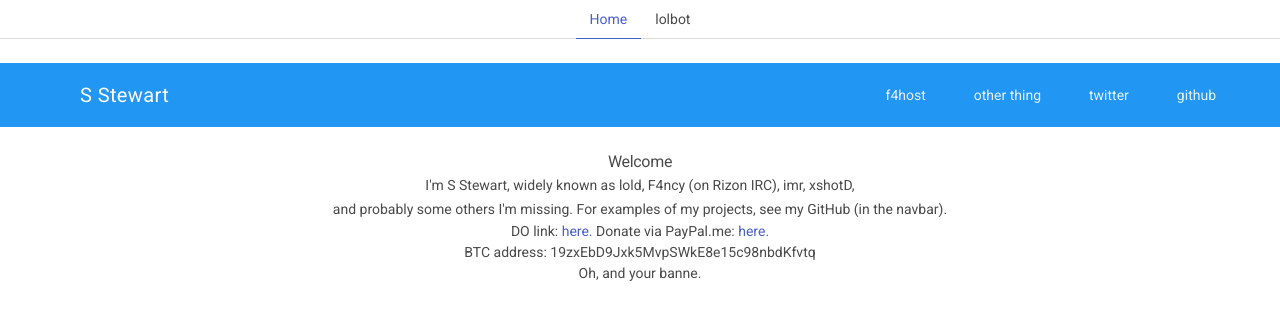
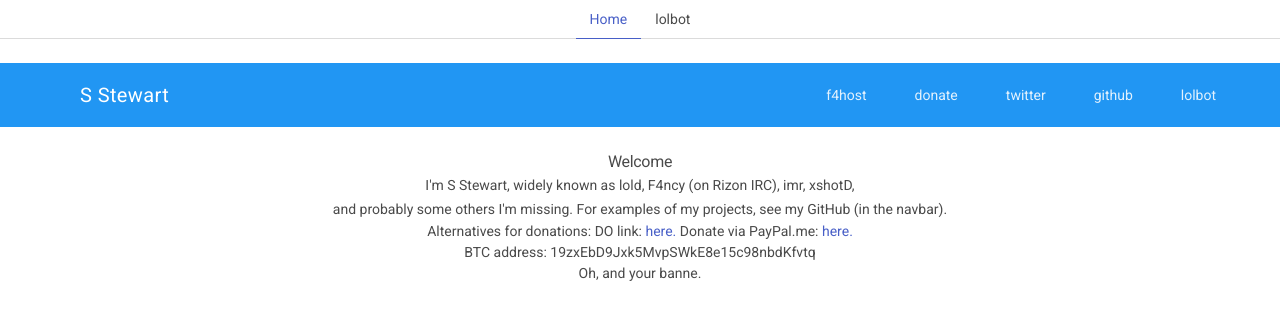
Before and after one commit to tildas-old-projects/tilda.github.io, a plain HTML site: page index.html in a window 1280 px wide. Drawn offline with nearby package versions, Linux system fonts and the light colour scheme.

Commit message:
donate donate donate (ALSO FIXED SHIT, ENJOY)

```diff
--- a/index.html
+++ b/index.html
@@ -40,9 +40,10 @@
       <!-- Navigation -->
       <nav class="mdl-navigation">
         <a class="mdl-navigation__link" href="http://f4host.xyz">f4host</a>
-        <a class="mdl-navigation__link" href="https://f4.k.vu">other thing</a>
+        <a class="mdl-navigation__link" href="https://ko-fi.com/A753OUG">donate</a>
         <a class="mdl-navigation__link" href="https://twitter.com/xshot_">twitter</a>
         <a class="mdl-navigation__link" href="https://github.com/xshotD">github</a>
+        <a class="mdl-navigation__link" href="https://lolbot.banne.club">lolbot</a>
       </nav>
     </div>
   </header>
@@ -50,15 +51,15 @@
     <span class="mdl-layout-title">S Stewart</span>
     <nav class="mdl-navigation">
       <a class="mdl-navigation__link" href="http://f4host.xyz">f4host</a>
-      <a class="mdl-navigation__link" href="https://f4.k.vu">other thing</a>
+      <a class="mdl-navigation__link" href='https://ko-fi.com/A753OUG'>donate</a>
       <a class="mdl-navigation__link" href="https://twitter.com/xshot_">twitter</a>
       <a class="mdl-navigation__link" href="https://github.com/xshotD">github</a>
+      <a class="mdl-navigation__link" href="https://lolbot.banne.club">lolbot</a>
     </nav>
   </div>
  <br/>
  <h1>Welcome</h1>
  <p>I'm S Stewart, widely known as lold, F4ncy (on Rizon IRC), imr, xshotD,<br/> and probably some others I'm missing. For examples of my projects, see my GitHub (in the navbar).</p>
-  <small>DO link: <a href="https://m.do.co/c/fb91ca4108f5">here.</a> Donate via PayPal.me: <a href="https://paypal.me/ynapw">here.</a></small>
+  <small>Alternatives for donations: DO link: <a href="https://m.do.co/c/fb91ca4108f5">here.</a> Donate via PayPal.me: <a href="https://paypal.me/ynapw">here.</a></small>
   <small>BTC address: 19zxEbD9Jxk5MvpSWkE8e15c98nbdKfvtq</small>
-  <small><script type='text/javascript' src='https://ko-fi.com/widgets/widget_2.js'></script><script type='text/javascript'>kofiwidget2.init('Buy Me a Coffee', '#13688a', 'A753OUG');kofiwidget2.draw();</script></small>
   <small>Oh, and your banne.</small>
```
